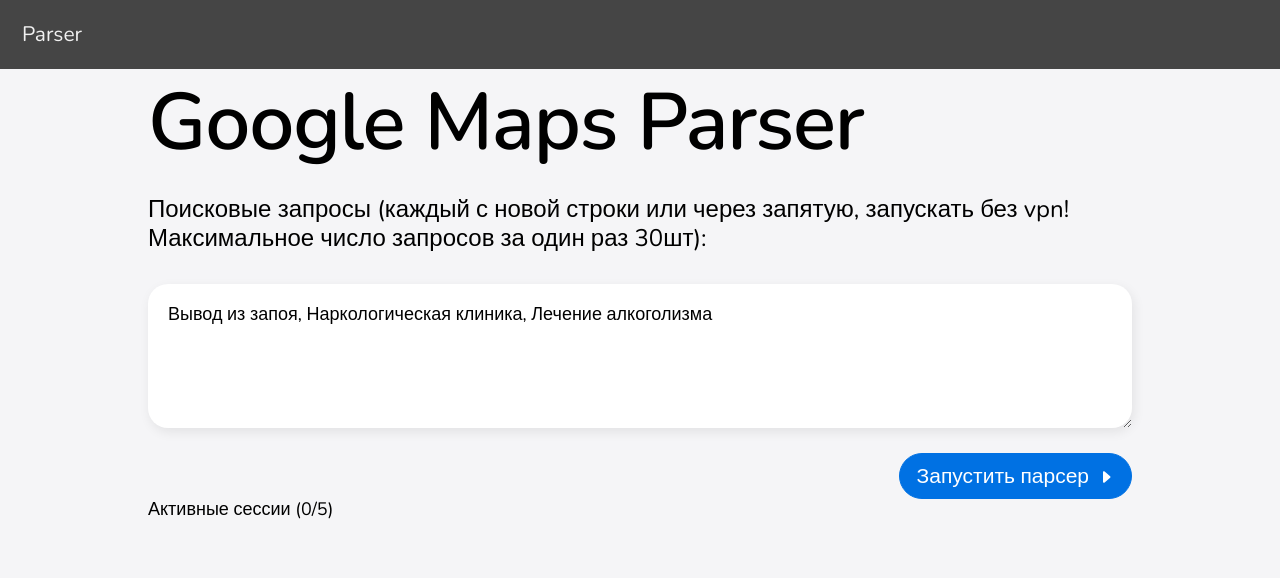
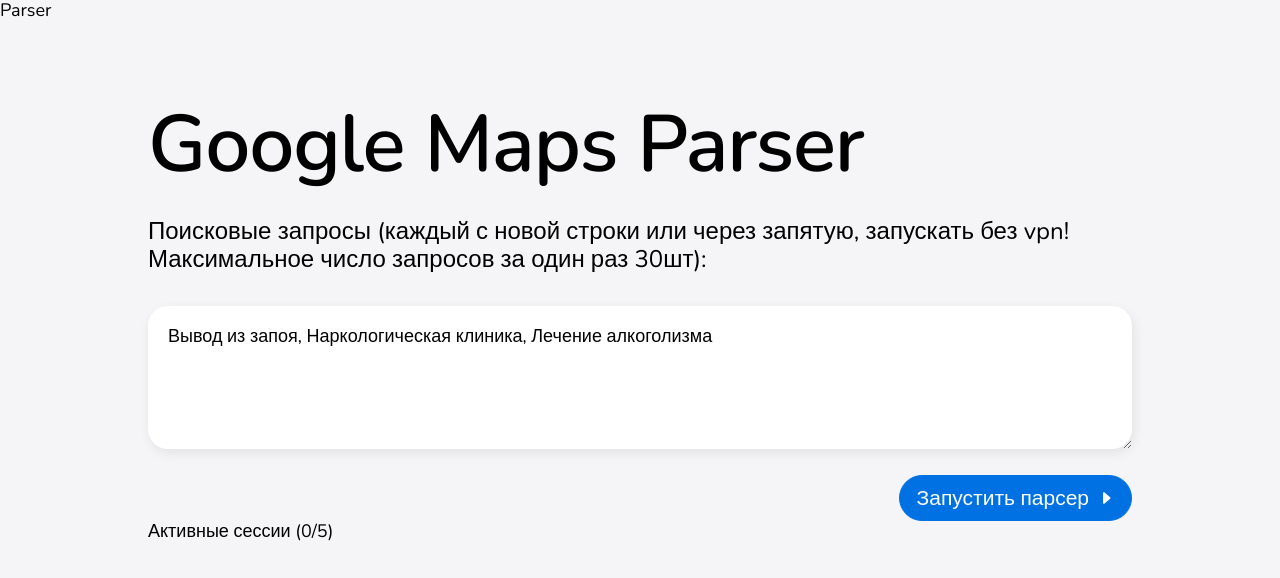
Before and after one commit to IvanBackspace/maps-parser, a website: page index.html in a window 1280 px wide. Drawn offline with nearby package versions, Linux system fonts and the light colour scheme; no server answers.

Commit message:
Update index.html

```diff
--- a/index.html
+++ b/index.html
@@ -13,21 +13,6 @@
 
 <body>
     <section class="parser">
-        <style>
-            .header {
-                background-color: #454545;
-                padding: 22px;
-                position: fixed;
-                top: 0;
-                right: 0;
-                left: 0;
-            }
-
-            .header p {
-                color: #f0f0f0;
-                font-size: 21px;
-            }
-        </style>
         <header class="header">
             <div>
                 <p>Parser</p>
```
